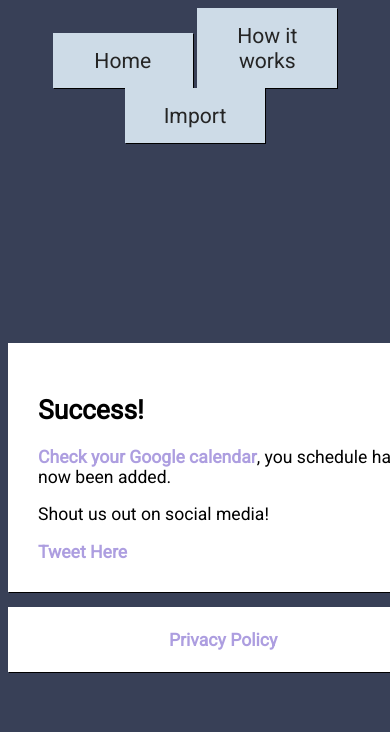
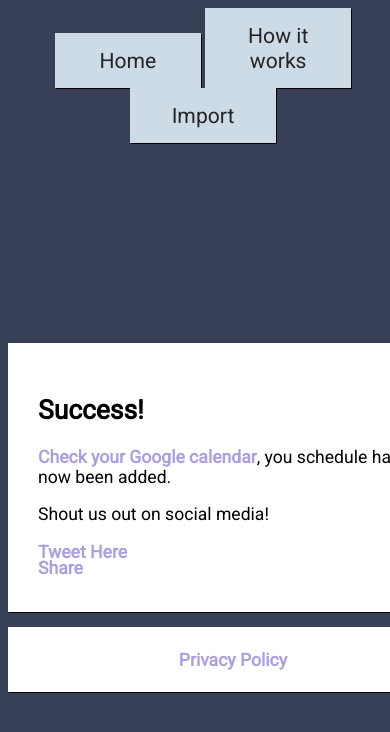
Before and after one commit to Scoobydoo181/U.F.-Schedule-Importer, a Flask app: page /success in a window 390 px wide; the page is wider, and only the part inside the window is pictured. Shown: the top 732 px of that part. Run offline with Flask 2, Linux system fonts and the light colour scheme; some libraries are stand-ins or nearby versions.

Commit message:
Added Twitter and Facebook buttons

```diff
--- a/Static/CSS/stylesheet.css
+++ b/Static/CSS/stylesheet.css
@@ -53,6 +53,10 @@ body {
     font-family: 'Roboto', 'Lucida Sans', 'Lucida Sans Regular', 'Lucida Grande', 'Lucida Sans Unicode', Geneva, Verdana, sans-serif;
     background-color: rgb(56, 64, 87);
     font-size: 1.1em;
+    width: 100%;
+}
+html {
+    width:100%;
 }
 
 section {
@@ -119,7 +123,7 @@ section a:hover, .footer a:hover {
 /* Tablet Portrait */
 @media screen and (max-width: 768px) {
     .navbar, section, .footer {
-        width:99%;
+        width:100%;
     }
 
 }
--- a/Templates/index.html
+++ b/Templates/index.html
@@ -13,12 +13,35 @@
         <meta http-equiv="X-UA-Compatible" content="IE=edge,chrome=1">
         <meta name="HandheldFriendly" content="true">
 
+        <!-- Twitter script -->
+        <script>
+            window.twttr = (function(d, s, id) {
+                var js, fjs = d.getElementsByTagName(s)[0],
+                t = window.twttr || {};
+                if (d.getElementById(id)) return t;
+                js = d.createElement(s);
+                js.id = id;
+                js.src = "https://platform.twitter.com/widgets.js";
+                fjs.parentNode.insertBefore(js, fjs);
+
+                t._e = [];
+                t.ready = function(f) {
+                t._e.push(f);
+                };
+
+                return t;
+            }(document, "script", "twitter-wjs"));
+          </script>
+
         {% block head %}
 
         {% endblock %}
 
     </head>
+
     <body>
+            <div id="fb-root"></div>
+            <script async defer crossorigin="anonymous" src="https://connect.facebook.net/en_US/sdk.js#xfbml=1&version=v3.3"></script>
         <div class='navbar'>
             <a class='navlink' href="{{url_for('home')}}"><div class='nav_element'>Home</div></a>
             <a class='navlink' href="{{url_for('how_it_works')}}"><div class='nav_element'>How it works</div></a>
--- a/Templates/success.html
+++ b/Templates/success.html
@@ -10,4 +10,5 @@
 
     <p>Shout us out on social media!</p>
     <a class="twitter-share-button" target="_blank" href="https://twitter.com/intent/tweet?text=I%20just%20added%20my%20whole%20class%20schedule%20to%20my%20Google%20calendar%20with%20this%20tool.%20www.google.com">Tweet Here</a>
+    <div style="position: relative; bottom: 4px;" class="fb-share-button" data-href="https://ufscheduleimporter.herokuapp.com/" data-layout="button" data-size="small"><a target="_blank" href="https://www.facebook.com/sharer/sharer.php?u=https%3A%2F%2Fufscheduleimporter.herokuapp.com%2F&amp;src=sdkpreparse" class="fb-xfbml-parse-ignore">Share</a></div>
 {% endblock %}
```
